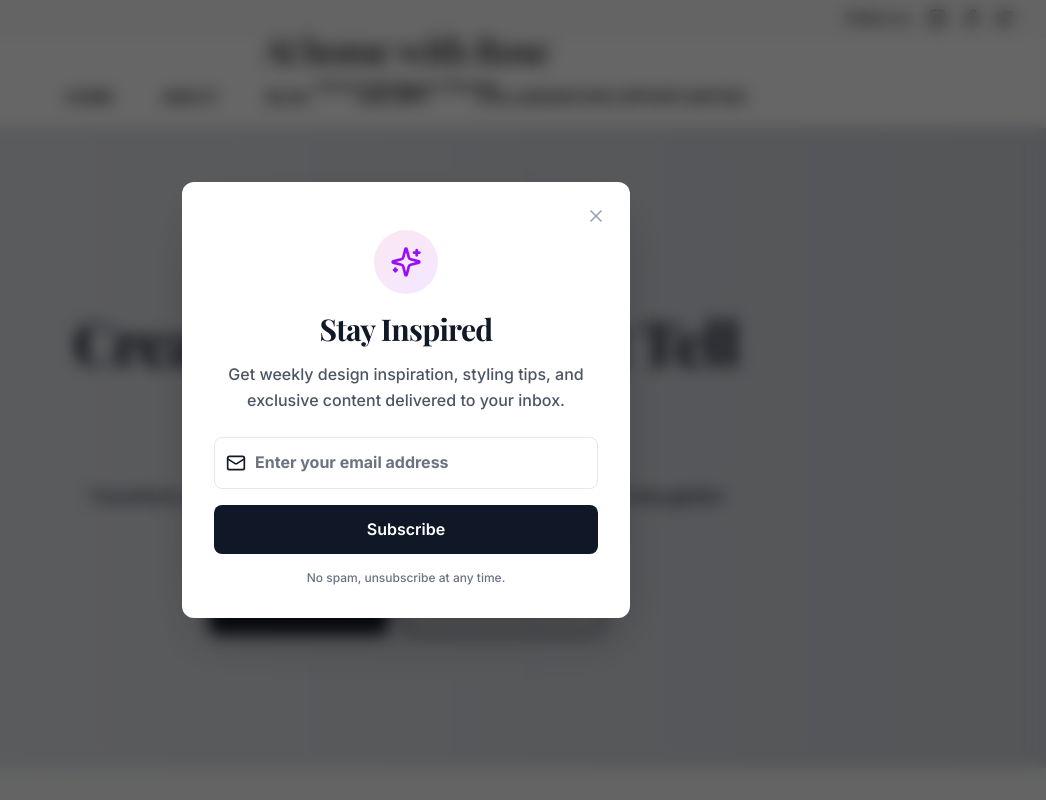
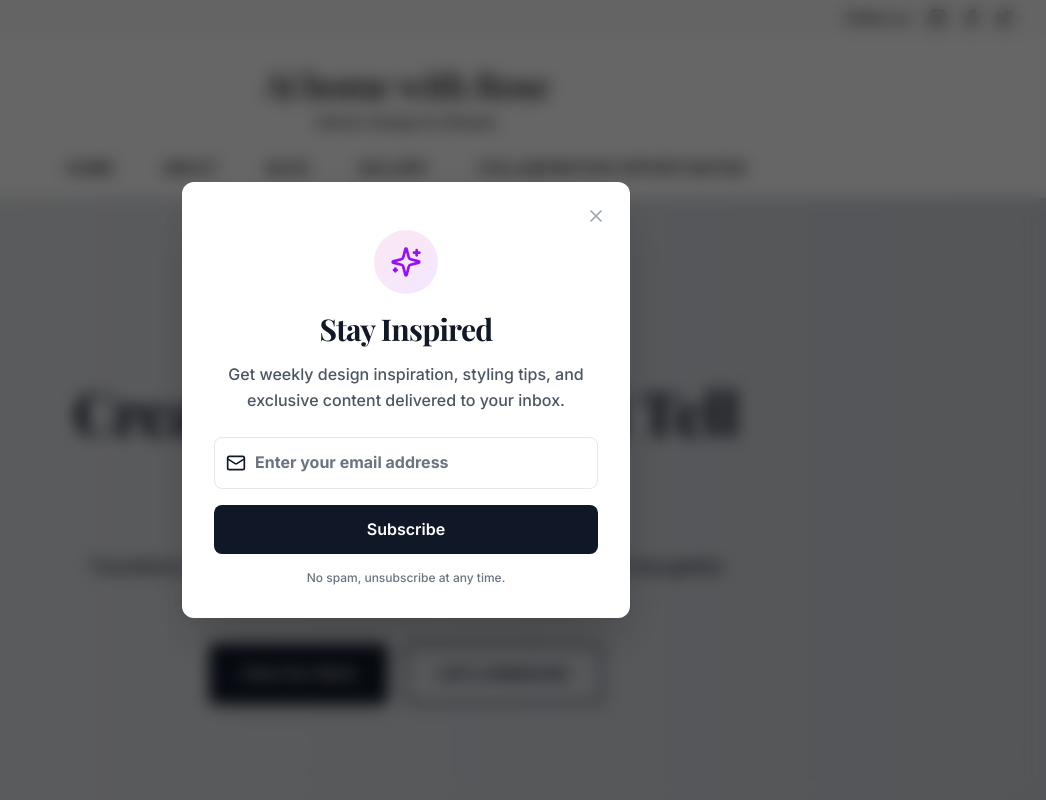
Before and after one commit to Squeegle/Ashley-Website, a Next.js app: page / in a window 1280 px wide. Shown: the top 800 px of the page, without its empty margins (234-1280 px from the left). Built offline with nearby package versions, Linux system fonts and the light colour scheme; a web font is replaced by a local one.

Commit message:
fixed header spacing

```diff
--- a/src/components/layout/Header.tsx
+++ b/src/components/layout/Header.tsx
@@ -63,7 +63,7 @@ export default function Header() {
 
       {/* Main header */}
       <div className="max-w-7xl mx-auto px-4 sm:px-6 lg:px-8">
-        <div className="flex justify-between items-center py-6">
+        <div className="flex items-center py-6">
           {/* Mobile menu button */}
           <button
             onClick={() => setIsMenuOpen(!isMenuOpen)}
@@ -73,10 +73,10 @@ export default function Header() {
             {isMenuOpen ? <X size={24} /> : <Menu size={24} />}
           </button>
 
-          {/* Logo/Brand Name - Centered on desktop, left on mobile */}
-          <div className="flex-1 md:flex-none md:absolute md:left-1/2 md:transform md:-translate-x-1/2">
+          {/* Logo/Brand Name - Centered */}
+          <div className="flex-1 flex justify-center md:justify-center">
             <Link href="/" className="block">
-              <h1 className="text-2xl md:text-3xl lg:text-4xl font-serif text-contrast text-center md:text-center text-crisp font-medium">
+              <h1 className="text-2xl md:text-3xl lg:text-4xl font-serif text-contrast text-center text-crisp font-medium">
                 At home with Rose
               </h1>
               <p className="text-sm text-contrast text-center mt-1 font-semibold tracking-wide">
@@ -84,9 +84,6 @@ export default function Header() {
               </p>
             </Link>
           </div>
-
-          {/* Empty div for layout balance */}
-          <div className="hidden md:block w-10"></div>
         </div>
 
         {/* Desktop Navigation */}
```
